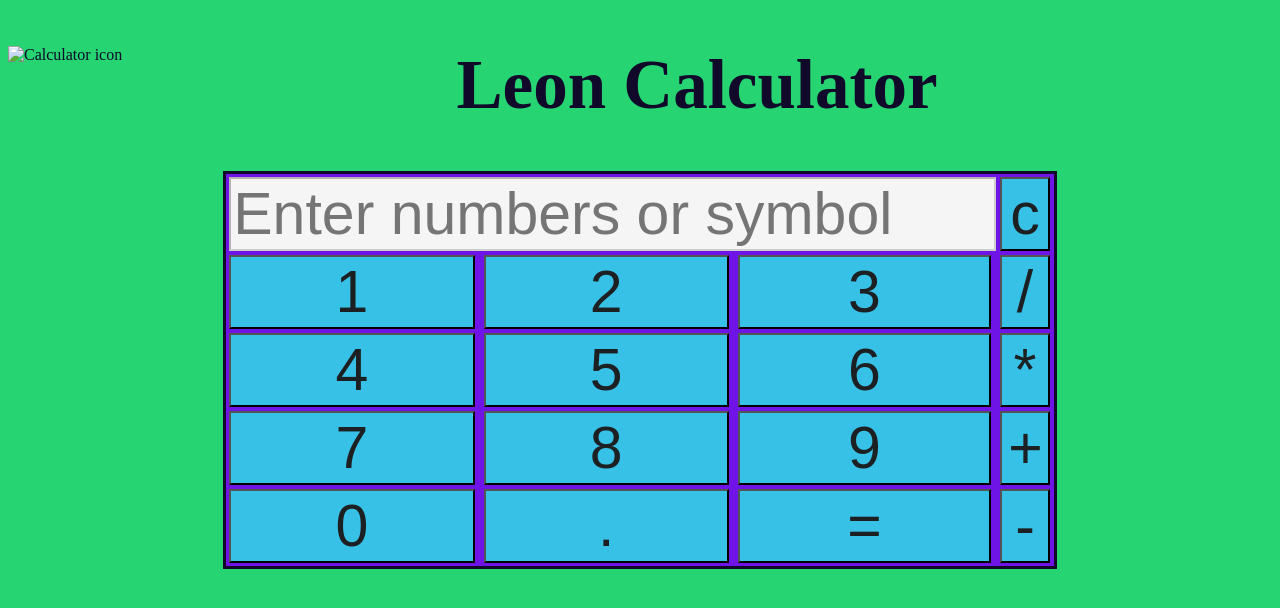
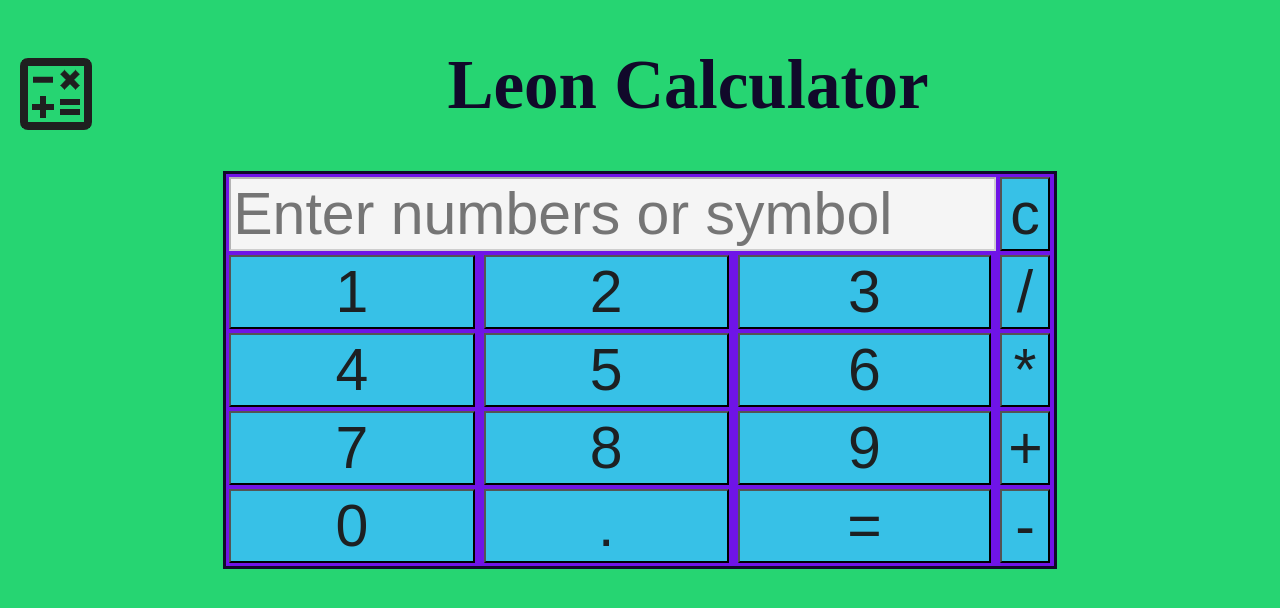
Before and after one commit to LisurRahman/Calculator, a plain HTML site: page index.html in a window 1280 px wide. Drawn offline with Linux system fonts and the light colour scheme.

Commit message:
Add image and js code

```diff
--- a/Calculator.css
+++ b/Calculator.css
@@ -2,9 +2,10 @@
     float: left;
 }
 h1{
-    text-align:center;
+    text-align: center;
     border: 809px 78px;
     font-size: 69px;
+    white-space: nowrap;
 
 }
 #display{
--- a/Calculator.js
+++ b/Calculator.js
@@ -1,3 +1,5 @@
+alert("Assalamualikum, Dear User! Welcome to Leon Calculator website.")
+
 function appendToDisplay(value) {
     document.getElementById('display').value += value;
 }
```
Also changed, not shown: cal.png (added), index.html (renamed from Calculator.html).
